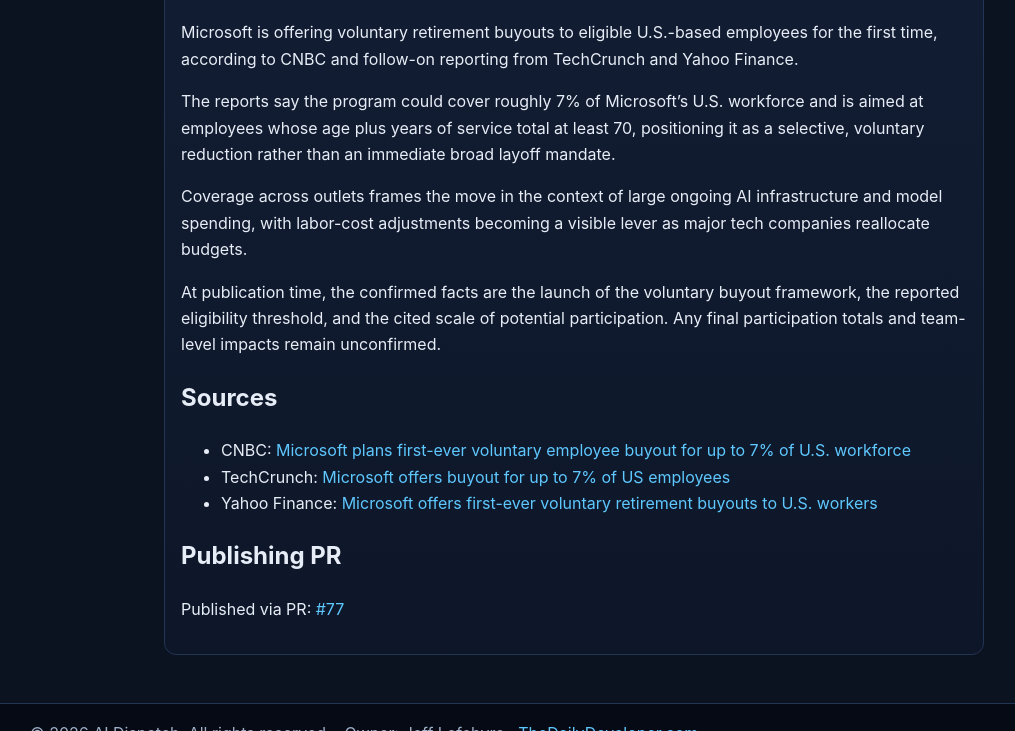
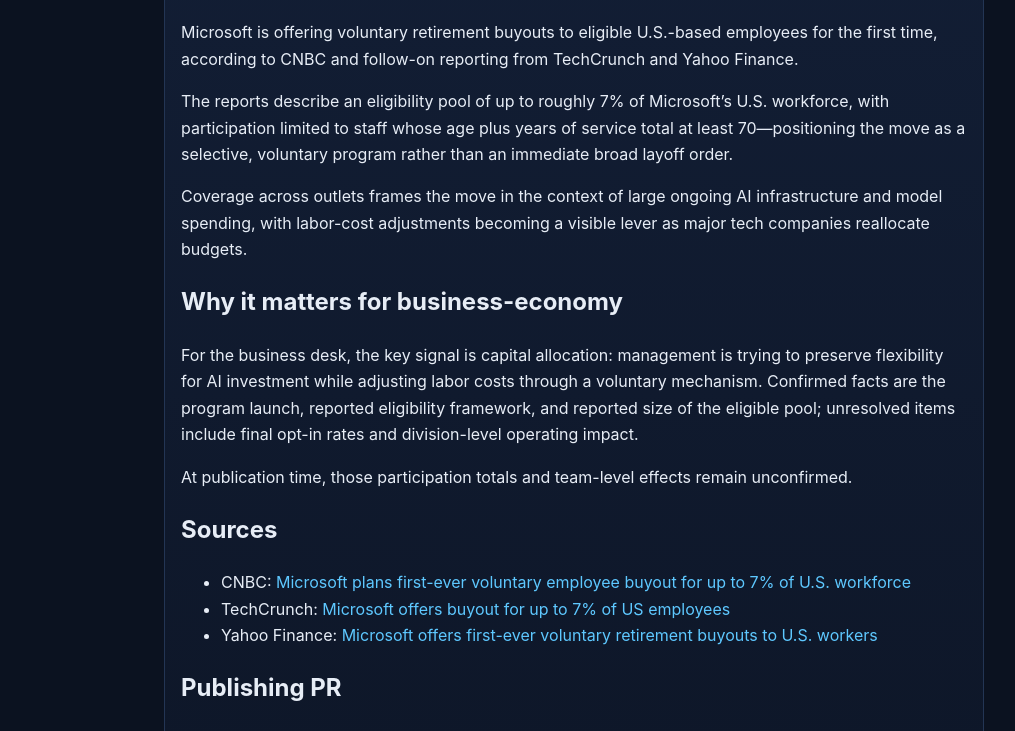
Before and after one commit to thestamp/Static-ai-articles, a Jekyll site: the page built from articles/2026-04-24-microsoft-first-voluntary-buyouts-us-workforce-ai-spending.md, in a window 1280 px wide and 900 px high, scrolled down 637 px, cut to the strip 169-900 px from the top of the window. Shown: the whole strip, without its empty margins (66-1081 px from the left). Built offline with Jekyll 4.4.1, drawn with Linux system fonts in a browser that asks for light colours.

Commit message:
Revise business framing and uncertainty boundaries per delegate feedback

```diff
--- a/articles/2026-04-24-microsoft-first-voluntary-buyouts-us-workforce-ai-spending.md
+++ b/articles/2026-04-24-microsoft-first-voluntary-buyouts-us-workforce-ai-spending.md
@@ -15,11 +15,15 @@
 
 Microsoft is offering voluntary retirement buyouts to eligible U.S.-based employees for the first time, according to CNBC and follow-on reporting from TechCrunch and Yahoo Finance.
 
-The reports say the program could cover roughly 7% of Microsoft’s U.S. workforce and is aimed at employees whose age plus years of service total at least 70, positioning it as a selective, voluntary reduction rather than an immediate broad layoff mandate.
+The reports describe an eligibility pool of up to roughly 7% of Microsoft’s U.S. workforce, with participation limited to staff whose age plus years of service total at least 70—positioning the move as a selective, voluntary program rather than an immediate broad layoff order.
 
 Coverage across outlets frames the move in the context of large ongoing AI infrastructure and model spending, with labor-cost adjustments becoming a visible lever as major tech companies reallocate budgets.
 
-At publication time, the confirmed facts are the launch of the voluntary buyout framework, the reported eligibility threshold, and the cited scale of potential participation. Any final participation totals and team-level impacts remain unconfirmed.
+## Why it matters for business-economy
+
+For the business desk, the key signal is capital allocation: management is trying to preserve flexibility for AI investment while adjusting labor costs through a voluntary mechanism. Confirmed facts are the program launch, reported eligibility framework, and reported size of the eligible pool; unresolved items include final opt-in rates and division-level operating impact.
+
+At publication time, those participation totals and team-level effects remain unconfirmed.
 
 ## Sources
 
```
